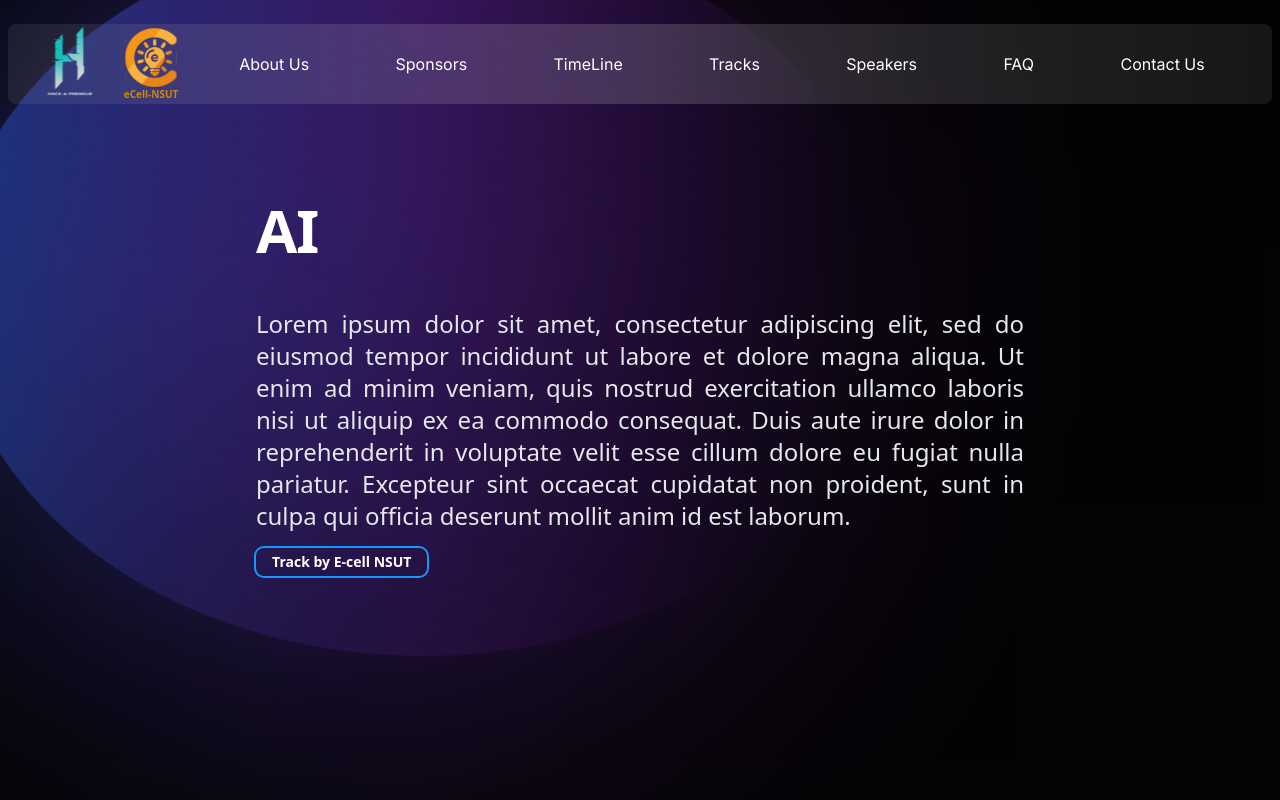
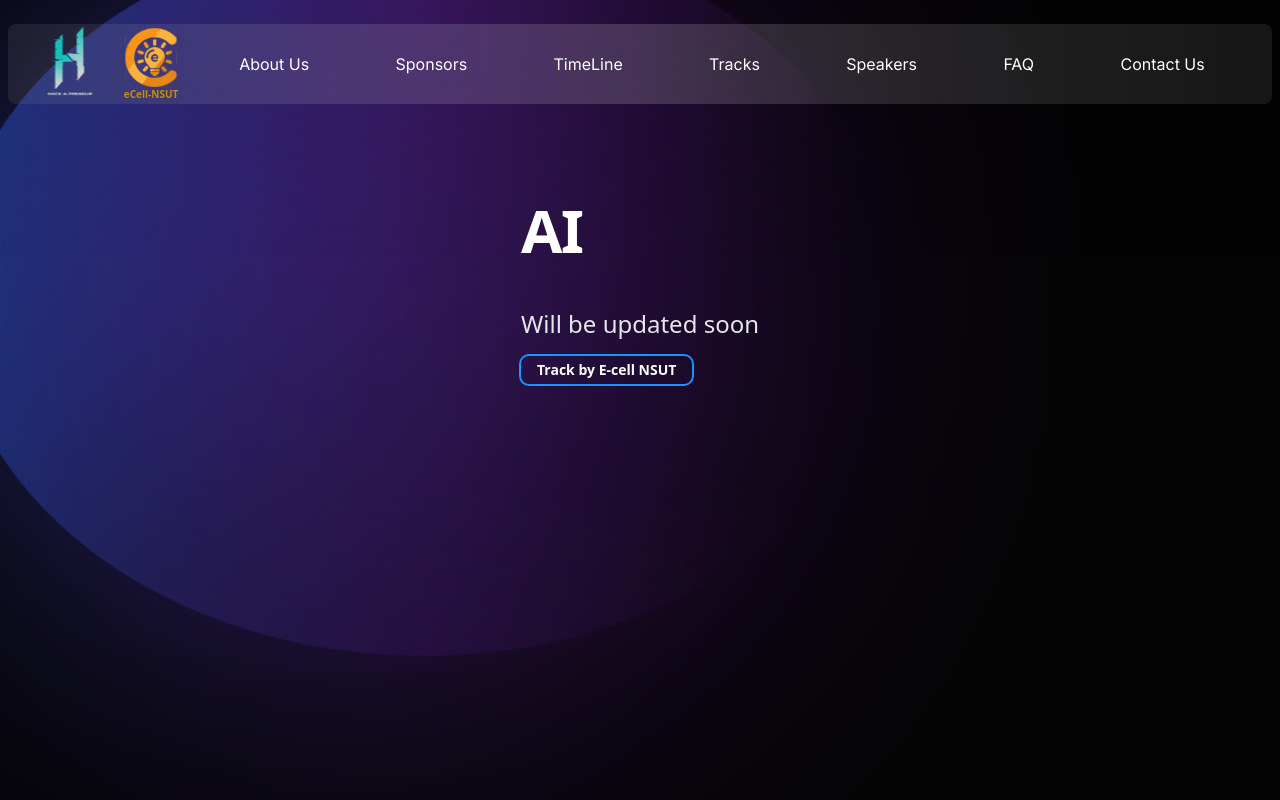
Before and after one commit to ecell-nsut/hackathon-esummit-23, a Next.js app: page /tracks/AI in a window 1280 px wide. Built offline with nearby package versions, Linux system fonts and the light colour scheme.

Commit message:
feature: enabled track pages

```diff
--- a/src/components/Themes/ThemesSection.tsx
+++ b/src/components/Themes/ThemesSection.tsx
@@ -64,11 +64,11 @@ const ThemesSection = (props: Props) => {
           {tracks.map((sld: TrackInfoProps&{image: JSX.Element}, i: any) => {
             return (
               <SwiperSlide key={i}>
-                {/* <Link href={`/tracks/${sld.slug}`}> */}
-                <div className='flex justify-center'>
-                  <ThemeCard src={sld.image} name={sld.title} />
-                </div>
-                {/* </Link> */}
+                <Link href={`/tracks/${sld.slug}`}>
+                  <div className='flex justify-center'>
+                    <ThemeCard src={sld.image} name={sld.title} />
+                  </div>
+                </Link>
               </SwiperSlide>
             )
           })}
--- a/src/data/tracks.tsx
+++ b/src/data/tracks.tsx
@@ -4,6 +4,7 @@ import { SiHiveBlockchain } from 'react-icons/si'
 import { MdAttachMoney, MdCastForEducation } from 'react-icons/md'
 import { SiYoutubegaming } from 'react-icons/si'
 import { BiBrain } from 'react-icons/bi'
+import { BsGlobe2 } from 'react-icons/bs'
 
 const tracks: (TrackInfoProps&{image: JSX.Element})[] = [
   {
@@ -12,23 +13,36 @@ const tracks: (TrackInfoProps&{image: JSX.Element})[] = [
     slug: 'AI',
     sponsor: 'E-cell NSUT',
     sponsoredTrack: false,
-    description: `Lorem ipsum dolor sit amet, consectetur adipiscing elit, sed do eiusmod tempor incididunt ut labore et dolore magna aliqua. Ut enim ad minim veniam, quis nostrud exercitation ullamco laboris nisi ut aliquip ex ea commodo consequat. Duis aute irure dolor in reprehenderit in voluptate velit esse cillum dolore eu fugiat nulla pariatur. Excepteur sint occaecat cupidatat non proident, sunt in culpa qui officia deserunt mollit anim id est laborum.`,
+    description: `Will be updated soon`,
+  },
+  {
+    image: <BsGlobe2 size={150} className='text-gray-400' />,
+    title: 'Web 3',
+    slug: 'web3',
+    sponsor: '5ireChain',
+    sponsoredTrack: true,
+    description: `We’re open to all kinds of projects across themes built on 5ire, but here are a few things we’re actively thinking about these days in case you’re looking for some inspiration:
+    \n1. DeFi. Build the next-gen financial applications for the decentralized economy.
+    \n2. NFTs. Combine creativity with engineering to build awesome NFT dApps.
+    \n3. Gaming. Make some fun and interactive games on the chain.
+    \n4. Tooling - Infrastructure. Create developer/infrastructure tooling for the 5ire ecosystem.
+    \n5. Public Goods. Develop creative, socially impactful solutions for sustainability or climate change.
+    \n6. Web3 Integration in Web2. Build the Web3 version of your favorite Web2 product.
+    \n7. Or use your imagination and build any DApps that excites you. The sky’s the limit!`,
   },
   {
     image: <SiHiveBlockchain size={150} className='text-gray-400' />,
     title: 'Blockchain',
     slug: 'blockchain',
-    sponsor: 'E-cell NSUT',
-    sponsoredTrack: false,
-    description: `Lorem ipsum dolor sit amet, consectetur adipiscing elit, sed do eiusmod tempor incididunt ut labore et dolore magna aliqua. Ut enim ad minim veniam, quis nostrud exercitation ullamco laboris nisi ut aliquip ex ea commodo consequat. Duis aute irure dolor in reprehenderit in voluptate velit esse cillum dolore eu fugiat nulla pariatur. Excepteur sint occaecat cupidatat non proident, sunt in culpa qui officia deserunt mollit anim id est laborum.`,
-  },
-  {
-    image: <MdAttachMoney size={150} className='text-gray-400' />,
-    title: 'FinTech',
-    slug: 'fintech',
-    sponsor: 'E-cell NSUT',
-    sponsoredTrack: false,
-    description: `Lorem ipsum dolor sit amet, consectetur adipiscing elit, sed do eiusmod tempor incididunt ut labore et dolore magna aliqua. Ut enim ad minim veniam, quis nostrud exercitation ullamco laboris nisi ut aliquip ex ea commodo consequat. Duis aute irure dolor in reprehenderit in voluptate velit esse cillum dolore eu fugiat nulla pariatur. Excepteur sint occaecat cupidatat non proident, sunt in culpa qui officia deserunt mollit anim id est laborum.`,
+    sponsor: 'Zeeve',
+    sponsoredTrack: true,
+    description: `Build a Solution with the Zeeve Platform for the following problem statements -
+
+    \n1. Intellectual Property Rights - Secure Your Assets through Blockchain
+    \n2. Decentralized Gaming & NFTs - Gaming for Web3
+    \n3. Self Sovereign Identity - Empowering KYC of Evolving Internet
+    \n4. Digital Records Management - Fully Verifiable Data records
+    \n5. Logistics & Pharma - SLAs, Traceability & Safety`,
   },
   {
     image: <MdCastForEducation size={150} className='text-gray-400' />,
@@ -36,7 +50,8 @@ const tracks: (TrackInfoProps&{image: JSX.Element})[] = [
     slug: 'edtech',
     sponsor: 'E-cell NSUT',
     sponsoredTrack: false,
-    description: `Lorem ipsum dolor sit amet, consectetur adipiscing elit, sed do eiusmod tempor incididunt ut labore et dolore magna aliqua. Ut enim ad minim veniam, quis nostrud exercitation ullamco laboris nisi ut aliquip ex ea commodo consequat. Duis aute irure dolor in reprehenderit in voluptate velit esse cillum dolore eu fugiat nulla pariatur. Excepteur sint occaecat cupidatat non proident, sunt in culpa qui officia deserunt mollit anim id est laborum.`,
+    description: `
+    The challenge for this hackathon is to create innovative solutions that address the lack of personalized and effective learning experiences in EdTech, and the limited accessibility of technology, especially in low-income areas. The goal is to develop affordable and accessible education solutions that can provide high-quality learning experiences to all learners, regardless of their location or background.`,
   },
   {
     image: <SiYoutubegaming size={150} className='text-gray-400' />,
@@ -44,7 +59,7 @@ const tracks: (TrackInfoProps&{image: JSX.Element})[] = [
     slug: 'gaming',
     sponsor: 'E-cell NSUT',
     sponsoredTrack: false,
-    description: `Lorem ipsum dolor sit amet, consectetur adipiscing elit, sed do eiusmod tempor incididunt ut labore et dolore magna aliqua. Ut enim ad minim veniam, quis nostrud exercitation ullamco laboris nisi ut aliquip ex ea commodo consequat. Duis aute irure dolor in reprehenderit in voluptate velit esse cillum dolore eu fugiat nulla pariatur. Excepteur sint occaecat cupidatat non proident, sunt in culpa qui officia deserunt mollit anim id est laborum.`,
+    description: `Will be updated soon`,
   },
   {
     image: <BiBrain size={150} className='text-gray-400' />,
@@ -52,7 +67,9 @@ const tracks: (TrackInfoProps&{image: JSX.Element})[] = [
     slug: 'creative',
     sponsor: 'E-cell NSUT',
     sponsoredTrack: false,
-    description: `Lorem ipsum dolor sit amet, consectetur adipiscing elit, sed do eiusmod tempor incididunt ut labore et dolore magna aliqua. Ut enim ad minim veniam, quis nostrud exercitation ullamco laboris nisi ut aliquip ex ea commodo consequat. Duis aute irure dolor in reprehenderit in voluptate velit esse cillum dolore eu fugiat nulla pariatur. Excepteur sint occaecat cupidatat non proident, sunt in culpa qui officia deserunt mollit anim id est laborum.`,
+    description: `The Creative track is a unique opportunity for participants to showcase their innovation and creativity by choosing any problem statement they are passionate about and designing a solution to address it. This track is ideal for those who want to explore new ideas and take a more unconventional approach to problem-solving.
+
+    Participants in the Creative track will have the freedom to choose any problem statement on any relevant topic. They can explore new areas of interest or bring a fresh perspective to existing challenges. This track encourages participants to think outside the box and come up with unique and innovative solutions that can make a real impact in the world.`,
   },
 ]
 
```
